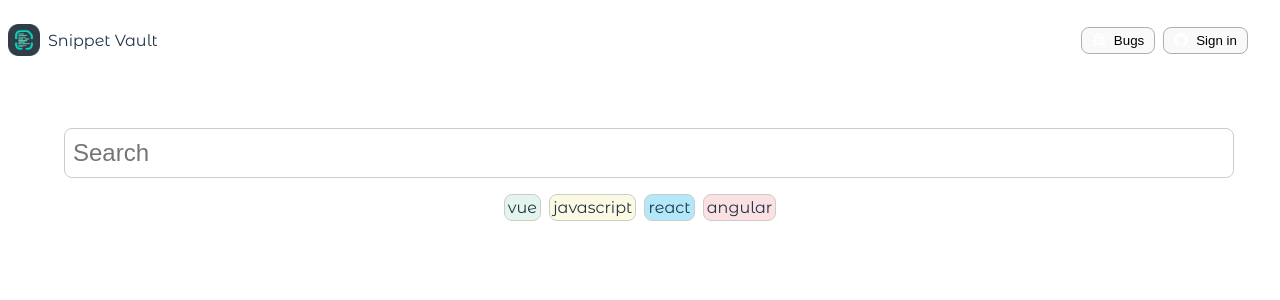
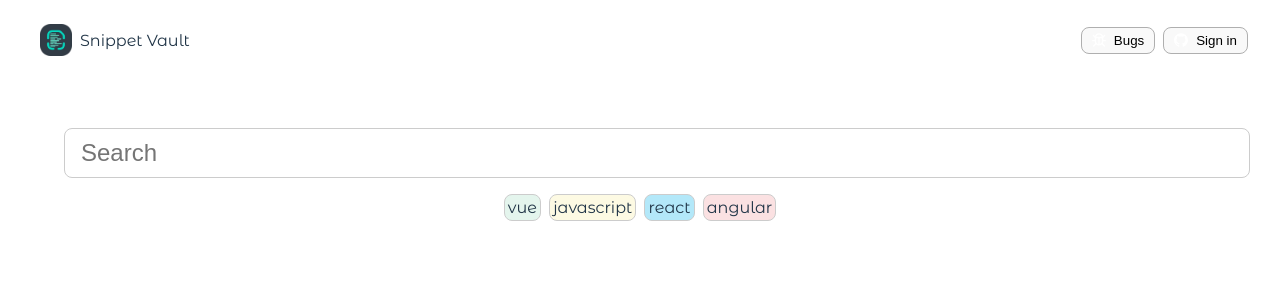
Before and after one commit to geduma/snippet-vault, a Vue app: page /home in a window 1280 px wide. Shown: the top 300 px of the page. Built offline with nearby package versions, Linux system fonts and the light colour scheme.

Commit message:
style: refine padding in Header and Search components

```diff
--- a/src/components/Header.component.vue
+++ b/src/components/Header.component.vue
@@ -43,8 +43,7 @@ button > img {
   height: 3rem;
   display: flex;
   justify-content: space-between;
-  padding-top: 1rem;
-  padding-right: 2rem;
+  padding: 1rem 2rem 0 2rem;
 }
 
 .logo {
--- a/src/components/Search.component.vue
+++ b/src/components/Search.component.vue
@@ -24,7 +24,7 @@ const textSearch = ref('')
 .search-container > input {
   width: 100%;
   height: 2rem;
-  padding: 0.5rem;
+  padding: .5rem 1rem .5rem 1rem;
   font-size: 1.5rem;
   border: 1px solid #ccc;
   border-radius: 0.5rem;
```
